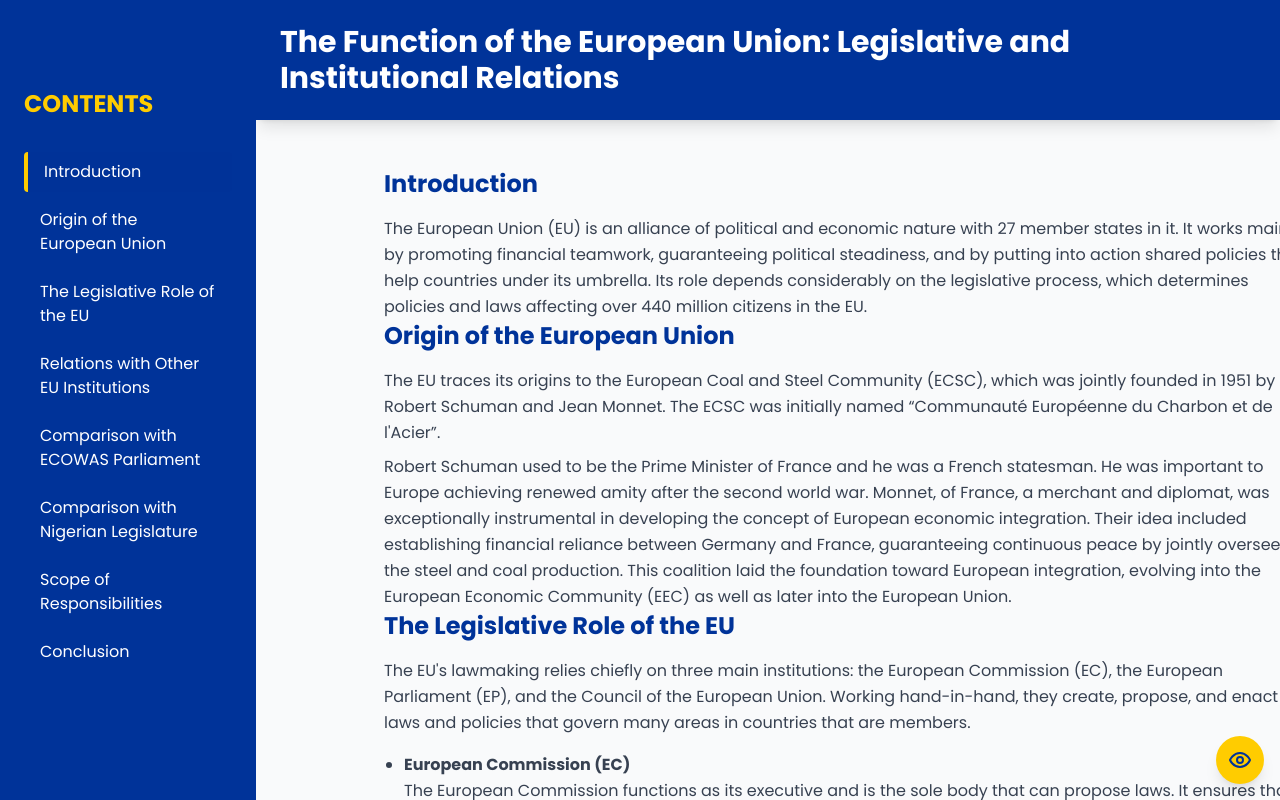
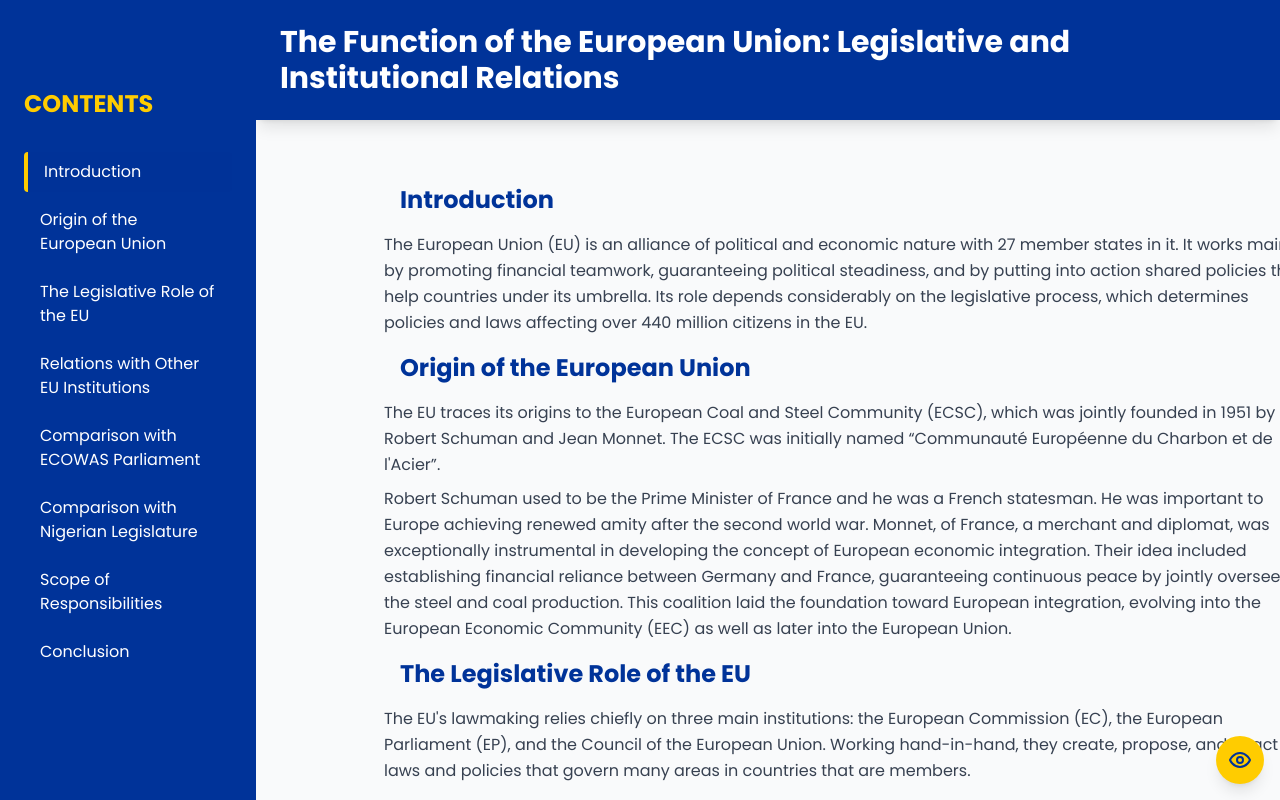
Before and after one commit to abupraise/legislations-institutions, a React (Vite) app: page / in a window 1280 px wide. Built offline with nearby package versions, Linux system fonts and the light colour scheme.

Commit message:
Updating page

```diff
--- a/src/App.tsx
+++ b/src/App.tsx
@@ -109,14 +109,14 @@
 
         <div className="w-full max-w-4xl md:max-w-5xl xl:max-w-7xl 2xl:max-w-[100rem] 3xl:max-w-[120rem] 4xl:max-w-[140rem] mx-auto md:mx-12 xl:mx-20 2xl:mx-32 p-6 md:p-8 xl:p-12">
         <section id="introduction" className="scroll-mt-24">
-            <h2 className="text-2xl font-bold text-eu-blue mb-4">Introduction</h2>
+            <h2 className="text-2xl font-bold text-eu-blue m-4">Introduction</h2>
             <p className="text-gray-700 leading-relaxed">
               The European Union (EU) is an alliance of political and economic nature with 27 member states in it. It works mainly by promoting financial teamwork, guaranteeing political steadiness, and by putting into action shared policies that help countries under its umbrella. Its role depends considerably on the legislative process, which determines policies and laws affecting over 440 million citizens in the EU.
             </p>
           </section>
 
           <section id="origin" className="scroll-mt-24">
-            <h2 className="text-2xl font-bold text-eu-blue mb-4">Origin of the European Union</h2>
+            <h2 className="text-2xl font-bold text-eu-blue m-4">Origin of the European Union</h2>
             <p className="text-gray-700 leading-relaxed">
               The EU traces its origins to the European Coal and Steel Community (ECSC), which was jointly founded in 1951 by Robert Schuman and Jean Monnet. The ECSC was initially named “Communauté Européenne du Charbon et de l'Acier”.
             </p><p className="text-gray-700 leading-relaxed mt-2">
@@ -125,7 +125,7 @@
           </section>
 
           <section id="legislative-role" className="scroll-mt-24">
-            <h2 className="text-2xl font-bold text-eu-blue mb-4">The Legislative Role of the EU</h2>
+            <h2 className="text-2xl font-bold text-eu-blue m-4">The Legislative Role of the EU</h2>
             <p className="text-gray-700 leading-relaxed">
               The EU's lawmaking relies chiefly on three main institutions: the European Commission (EC),
               the European Parliament (EP), and the Council of the European Union.
@@ -157,7 +157,7 @@
           </section>
 
           <section id="relations" className="scroll-mt-24">
-            <h2 className="text-2xl font-bold text-eu-blue mb-4">Relations with Other EU Institutions</h2>
+            <h2 className="text-2xl font-bold text-eu-blue m-4">Relations with Other EU Institutions</h2>
             <p className="text-gray-700 leading-relaxed">
               The EU legislative framework is carefully constructed to balance authority among establishments, thus guaranteeing representation of national governments and European people.
               <span className='block mt-2 mb-2'><b>European Council:</b> Sets the political direction of the EU but does not have legislative power.</span>
@@ -168,7 +168,7 @@
           </section>
 
           <section id="comparison-ecowas" className="scroll-mt-24">
-            <h2 className="text-2xl font-bold text-eu-blue mb-4">Comparison with the ECOWAS Parliament</h2>
+            <h2 className="text-2xl font-bold text-eu-blue m-4">Comparison with the ECOWAS Parliament</h2>
             <p className="text-gray-700 leading-relaxed">
               Similar to the European Parliament, the Economic Community of West African States (ECOWAS)
               Parliament is also a regional legislative arm to the ECOWAS regions and has its head office in Abuja,
@@ -192,7 +192,7 @@
           </section>
 
           <section id="comparison-nigeria" className="scroll-mt-24">
-            <h2 className="text-2xl font-bold text-eu-blue mb-4">Comparison with the Nigerian Legislature</h2>
+            <h2 className="text-2xl font-bold text-eu-blue m-4">Comparison with the Nigerian Legislature</h2>
             <p className="text-gray-700 leading-relaxed">
               The European Parliament also has some likenesses as well as differences with the legislature of Nigeria:
             </p>
@@ -222,7 +222,7 @@
           </section>
 
           <section id="responsibilities" className="scroll-mt-24">
-            <h2 className="text-2xl font-bold text-eu-blue mb-4">Scope of Responsibilities of the European Parliament in the Legislative Activity</h2>
+            <h2 className="text-2xl font-bold text-eu-blue m-4">Scope of Responsibilities of the European Parliament in the Legislative Activity</h2>
             <p className="text-gray-700 leading-relaxed">
               The European Parliament plays a crucial role in the legislative process, working alongside the Council to adopt laws.
             </p>
@@ -243,7 +243,7 @@
           </section>
 
           <section id="conclusion" className="scroll-mt-24">
-            <h2 className="text-2xl font-bold text-eu-blue mb-4">Conclusion</h2>
+            <h2 className="text-2xl font-bold text-eu-blue m-4">Conclusion</h2>
             <p className="text-gray-700 leading-relaxed">
               In summary, the European Union’s legislative system is complex in the sense that it integrates both national and European governance. While the European Parliament guarantees democratic accountability, the European Commission and Council construct and execute policies.
             </p><p className="text-gray-700 leading-relaxed mt-2">
```
